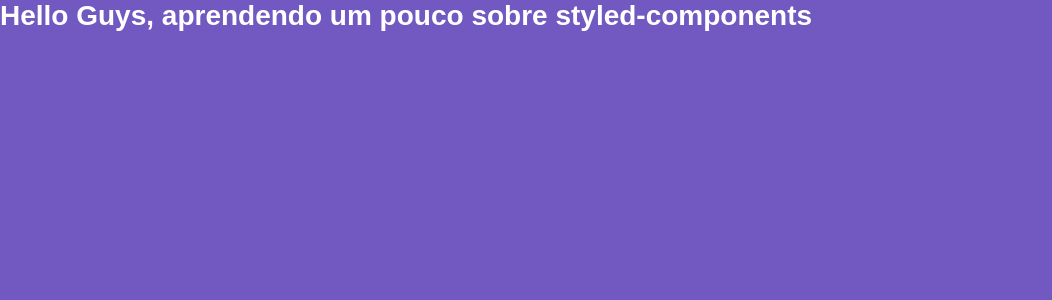
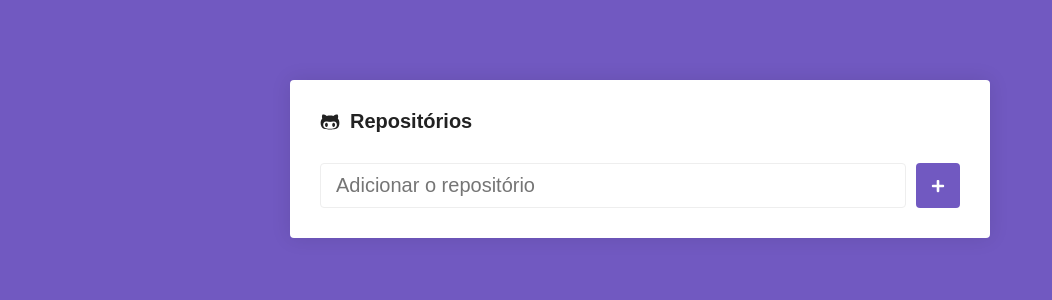
Before and after one commit to m7ez1n/react-project, a React (Create React App) app in the folder project1/: page / in a window 1280 px wide. Shown: the top 300 px of the page, without its empty margins (0-1052 px from the left). Built offline with nearby package versions, Linux system fonts and the light colour scheme.

Commit message:
Criando a pagina main e o seu respectivo estilo

```diff
--- a/project1/src/pages/Main/index.js
+++ b/project1/src/pages/Main/index.js
@@ -1,7 +1,24 @@
 import React from 'react';
 
-import { Title } from './styles';
+import { FaGithubAlt, FaPlus } from 'react-icons/fa';
+
+import { Container, Form, SubmitButton } from './styles';
 
 export default function Main() {
-  return <Title>Hello Guys, aprendendo um pouco sobre styled-components</Title>;
+  return (
+    <Container>
+      <h1>
+        <FaGithubAlt />
+        Repositórios
+      </h1>
+
+      <Form onSubmit={() => {}}>
+        <input type="text" placeholder="Adicionar o repositório" />
+
+        <SubmitButton>
+          <FaPlus color="#FFF" size={14} />
+        </SubmitButton>
+      </Form>
+    </Container>
+  );
 }
--- a/project1/src/pages/Main/styles.js
+++ b/project1/src/pages/Main/styles.js
@@ -1,5 +1,49 @@
 import styled from 'styled-components';
 
-export const Title = styled.h1`
-  color: #fff;
+export const Container = styled.div`
+  max-width: 700px;
+  background: #fff;
+  border-radius: 4px;
+  box-shadow: 0 0 20px rgba(0, 0, 0, 0.1);
+  padding: 30px;
+  margin: 80px auto;
+
+  h1 {
+    font-size: 20px;
+    display: flex;
+    flex-direction: row;
+    align-items: center;
+
+    svg {
+      margin-right: 10px;
+    }
+  }
 `;
+
+export const Form = styled.form`
+  margin-top: 30px;
+  display: flex;
+  flex-direction: row;
+
+  input {
+    flex: 1;
+    border: 1px solid #eee;
+    padding: 10px 15px;
+    border-radius: 4px;
+    font-size: 20px;
+  }
+`;
+
+export const SubmitButton = styled.button.attrs({
+  type: 'submit',
+})`
+  background: #7159c1;
+  border: 0;
+  padding: 0 15px;
+  margin-left: 10px;
+  border-radius: 4px;
+
+  display: flex;
+  justify-content: center;
+  align-items: center;
+`;
```
